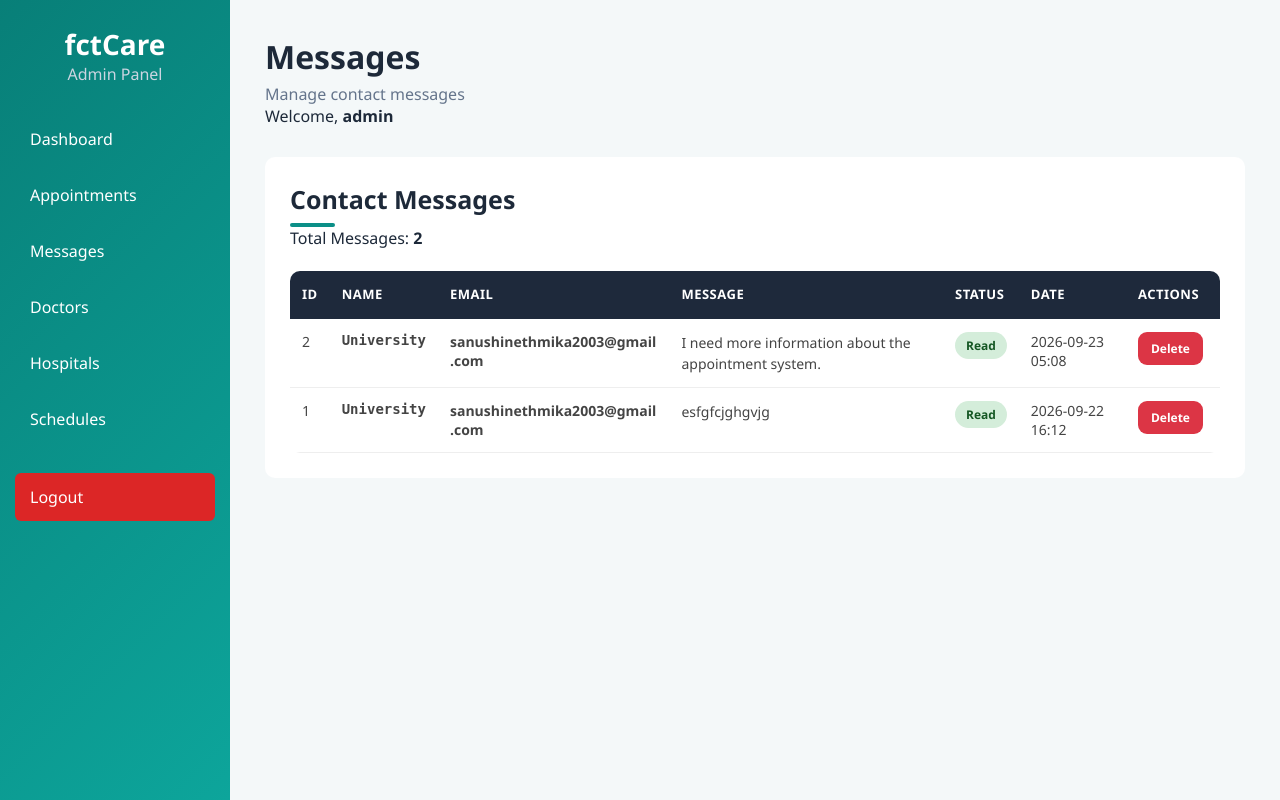
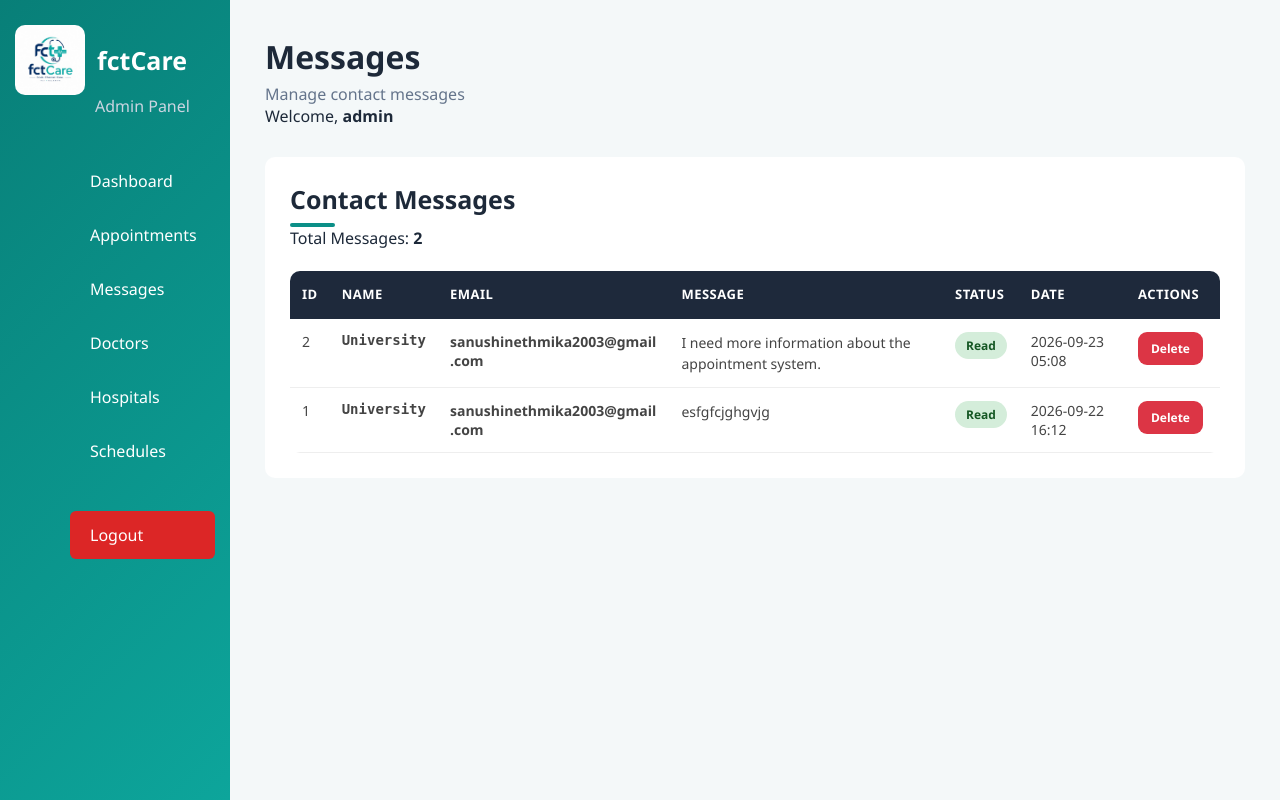
Before and after one commit to sanushi2003/fctCare_eChannelling_System, a PHP site: page /admin/messages.php in a window 1280 px wide. Run offline with PHP 8.4, Linux system fonts and the light colour scheme; a user stored in the database is signed in; data comes from the database, SQL or seed files in the repository.

Commit message:
Updated admin dashboard

```diff
--- a/admin/admin.css
+++ b/admin/admin.css
@@ -126,6 +126,7 @@ body {
 
 .sidebar {
     width: 230px;
+    min-height: 100vh;
     background: linear-gradient(
         135deg,
         #087f78,
@@ -133,27 +134,40 @@ body {
     );
     color: white;
     padding: 25px 15px;
+    box-sizing: border-box;
+    display: flex;
+    flex-direction: column;
 }
+
+/* ========================= LOGO + fctCare NAME ========================= */
+
+
 
 .sidebar h2 {
     margin: 0;
-    font-size: 28px;
-    text-align: center;
+    font-size: 25px;
+    font-weight: 700;
+    display: flex;
+
+    text-align: left;
 }
 
 .admin-label {
-    text-align: center;
+    text-align: left;
     color: #cbd5e1;
-    margin-bottom: 30px;
+
+    margin: 0 0 40px 80px;
 }
 
 .sidebar a {
     display: block;
     text-decoration: none;
     color: white;
-    padding: 13px 15px;
-    margin-bottom: 8px;
+    padding: 13px 20px;
+    margin-bottom: 6px;
+    margin-left: 55px;
     border-radius: 6px;
+
 }
 
 .sidebar a:hover {
@@ -167,6 +181,29 @@ body {
 
 .sidebar .logout:hover {
     background: #b91c1c;
+}
+
+.sidebar-brand {
+    display: flex;
+    align-items: center;
+    gap: 12px;
+
+}
+
+.sidebar-brand .logo {
+    width: 70px;
+    height: 70px;
+    object-fit: contain;
+    border-radius: 10px;
+
+
+}
+
+.sidebar-brand h2 {
+    margin:0;
+    font-size: 25px;
+    font-weight: 700;
+    color: white;
 }
 
 
@@ -544,7 +581,7 @@ body {
     width: 90%;
     max-width: 1250px;
 
-    margin: 35px auto;
+    margin: 35px 20px;
 }
 
 /* ---------- Page Title ---------- */
--- a/admin/dashboard.php
+++ b/admin/dashboard.php
@@ -126,9 +126,11 @@ $conn->close();
         ================================= -->
 
         <aside class="sidebar">
+        <div class="sidebar-brand">
 
+          <img src="logo.jpeg" alt="fctCare Logo" class="logo">
             <h2>fctCare</h2>
-
+        </div>
             <p class="admin-label">
                 Admin Panel
             </p>
--- a/admin/hospitals.php
+++ b/admin/hospitals.php
@@ -42,7 +42,7 @@ $result = $conn->query("SELECT * FROM hospitals ORDER BY id DESC");
             <div style="
                 font-size: 13px;
                 opacity: 0.85;
-                margin-bottom: 5px;
+                margin-bottom: 10px;
             ">
                 fctCare Administration
             </div>
@@ -63,7 +63,7 @@ $result = $conn->query("SELECT * FROM hospitals ORDER BY id DESC");
             <a
                 href="logout.php"
                 class="btn btn-danger"
-                style="margin-left: 8px;"
+                style="margin-top: 20px;"
             >
                 Logout
             </a>
@@ -89,7 +89,7 @@ $result = $conn->query("SELECT * FROM hospitals ORDER BY id DESC");
                     Hospital Directory
                 </h2>
 
-                <p>
+                <p style="color: #667085;">
                     Manage hospitals available in the fctCare system.
                 </p>
 
--- a/admin/messages.php
+++ b/admin/messages.php
@@ -104,8 +104,13 @@ $result = $conn->query(
     <!-- ================= SIDEBAR ================= -->
 
     <aside class="sidebar">
+        <div class="sidebar-brand">
 
-        <h2>fctCare</h2>
+          <img src="logo.jpeg" alt="fctCare Logo" class="logo">
+            <h2>fctCare</h2>
+        </div>
+
+
 
         <p class="admin-label">
             Admin Panel
```
Also changed, not shown: admin/appointments.php (+6 -1 lines), admin/doctors.php (+3 -6 lines), admin/schedules.php (+6 -1 lines), admin/logo.jpeg (added).
